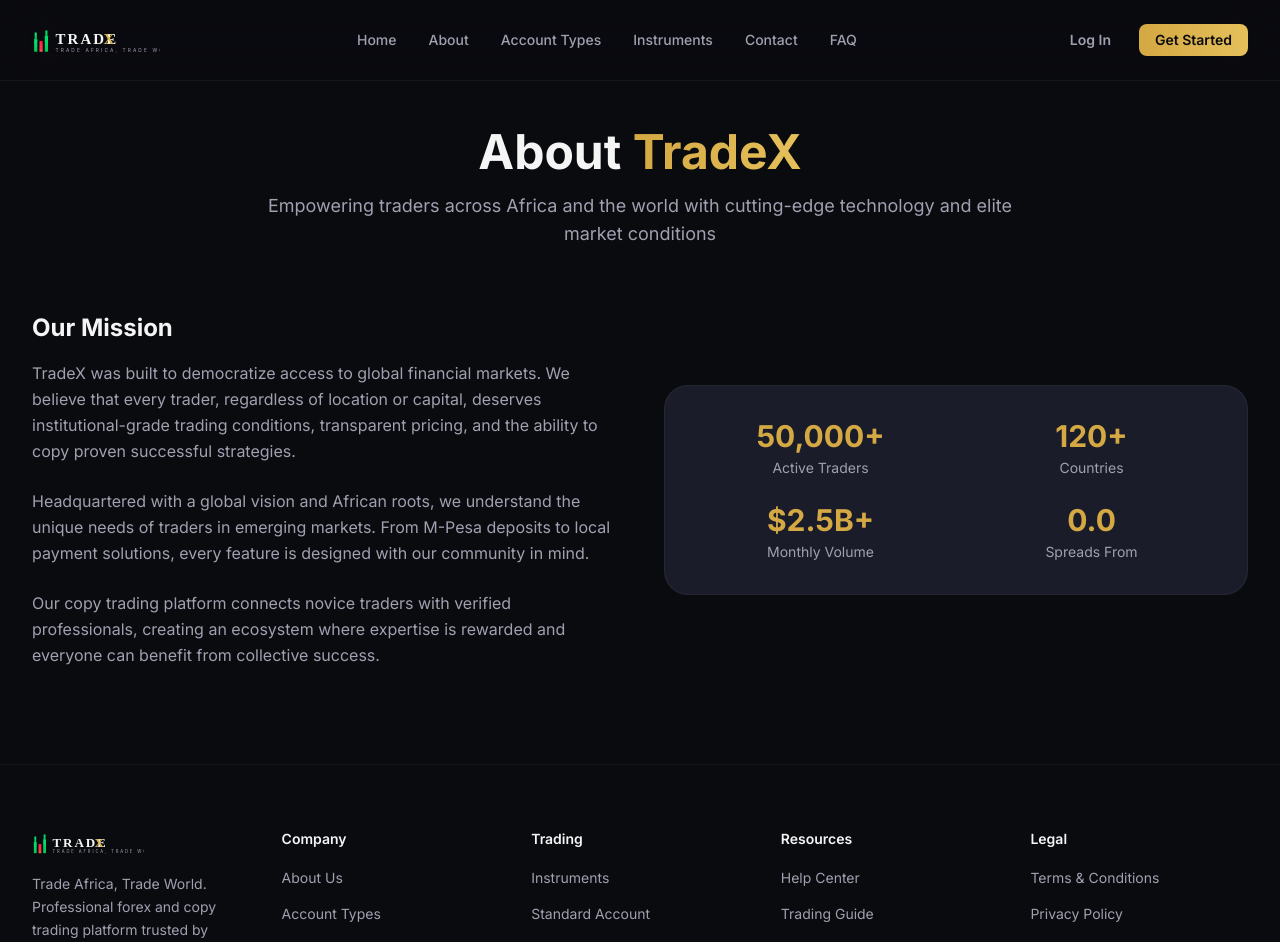
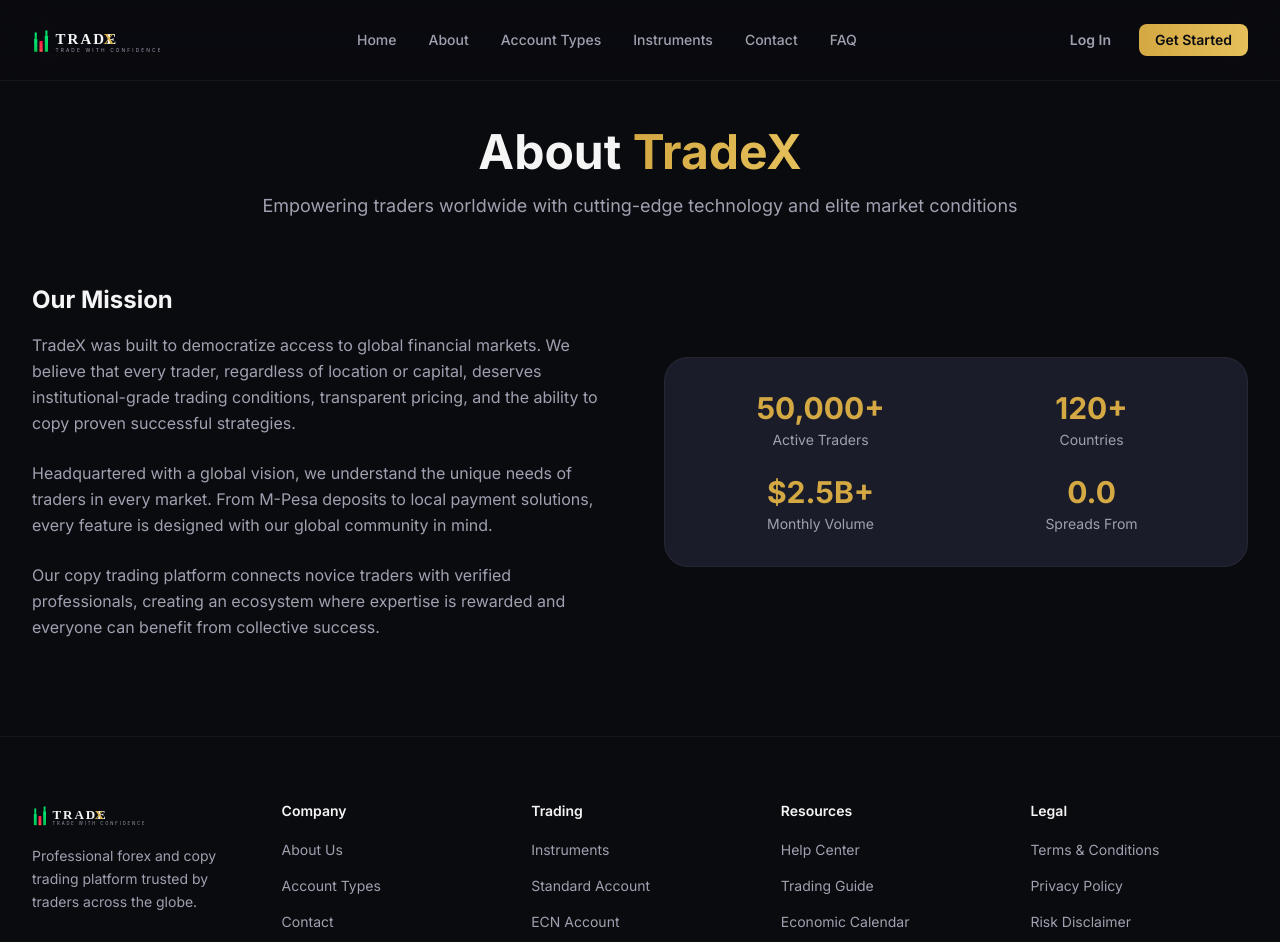
Before and after one commit to johnmwathi23-sudo/tradex, a Next.js app: page /about in a window 1280 px wide. Shown: the top 942 px of the page. Built offline with nearby package versions, Linux system fonts and the light colour scheme; a web font is replaced by a local one.

Commit message:
Global rebrand: remove Africa-specific messaging

```diff
--- a/src/app/about/page.tsx
+++ b/src/app/about/page.tsx
@@ -10,7 +10,7 @@
             </span>
           </h1>
           <p className="mt-4 text-lg text-[#A0A0B0]">
-            Empowering traders across Africa and the world with cutting-edge technology and elite market conditions
+            Empowering traders worldwide with cutting-edge technology and elite market conditions
           </p>
         </div>
 
@@ -23,9 +23,9 @@
               pricing, and the ability to copy proven successful strategies.
             </p>
             <p className="text-[#A0A0B0] leading-relaxed mb-6">
-              Headquartered with a global vision and African roots, we understand the unique needs of traders
-              in emerging markets. From M-Pesa deposits to local payment solutions, every feature is designed
-              with our community in mind.
+              Headquartered with a global vision, we understand the unique needs of traders
+              in every market. From M-Pesa deposits to local payment solutions, every feature is designed
+              with our global community in mind.
             </p>
             <p className="text-[#A0A0B0] leading-relaxed">
               Our copy trading platform connects novice traders with verified professionals, creating an
--- a/src/components/footer.tsx
+++ b/src/components/footer.tsx
@@ -42,7 +42,7 @@
               className="h-7 w-auto mb-4"
             />
             <p className="text-sm text-[#A0A0B0] leading-relaxed">
-              Trade Africa, Trade World. Professional forex and copy trading platform trusted by traders across the globe.
+              Professional forex and copy trading platform trusted by traders across the globe.
             </p>
           </div>
 
```
Also changed, not shown: public/images/tradex-logo.svg.
